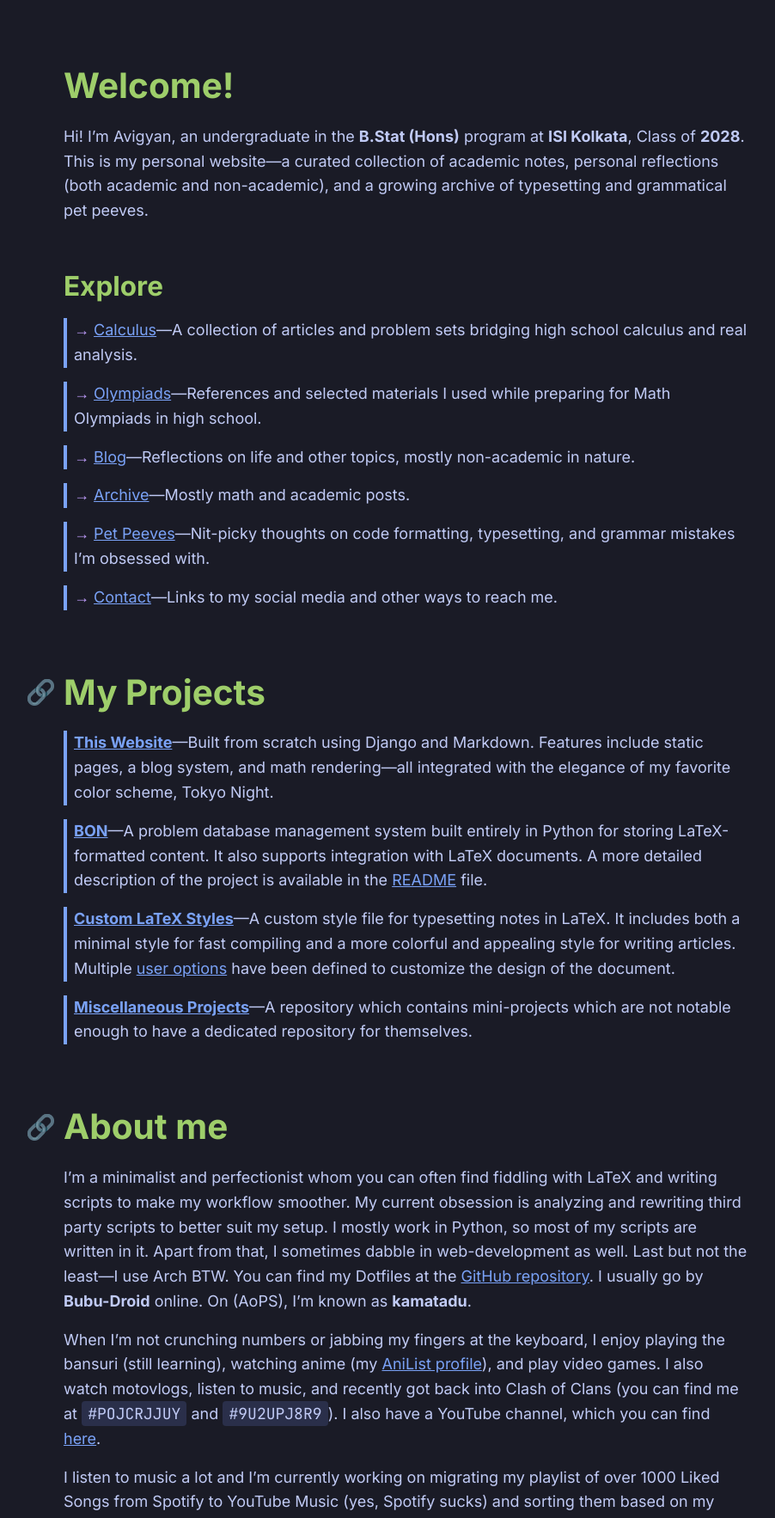
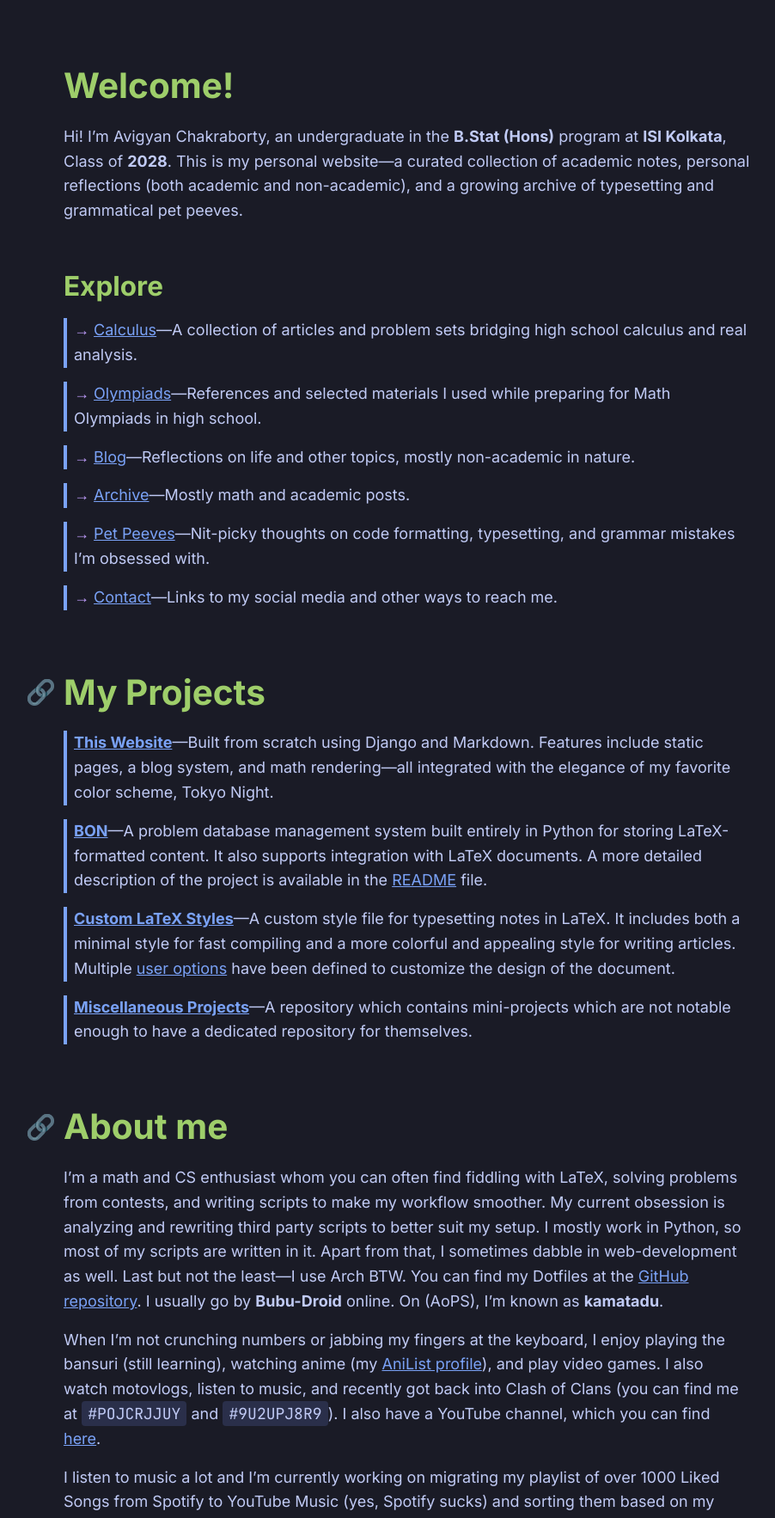
Before and after one commit to Bubu-Droid/website, a Django app: page / in a window 1280 px wide. Shown: the part 77-1843 px from the top of the page at 86% size, without its empty margins (166-1068 px from the left). Run offline with Django 5.2, Linux system fonts and the light colour scheme.

Commit message:
Mention the fact that I do maths :skull:

```diff
--- a/main/templates/main/home.html
+++ b/main/templates/main/home.html
@@ -10,7 +10,7 @@
 <section>
   <h1>Welcome!</h1>
   <p>
-    Hi! I’m Avigyan, an undergraduate in the
+    Hi! I’m Avigyan Chakraborty, an undergraduate in the
     <strong>B.Stat (Hons)</strong> program at
     <strong>ISI Kolkata</strong>, Class of
     <strong>2028</strong>. This is my personal website—a
@@ -125,9 +125,10 @@
 <section>
   <h1 id="about-me" class="anchored">About me</h1>
     <p>
-      I’m a minimalist and perfectionist whom
-      you can often find fiddling with LaTeX
-      and writing scripts to make my workflow
+      I’m a math and CS enthusiast whom
+      you can often find fiddling with LaTeX,
+      solving problems from contests, and
+      writing scripts to make my workflow
       smoother.
       My current obsession is
       analyzing and rewriting third party scripts
```
